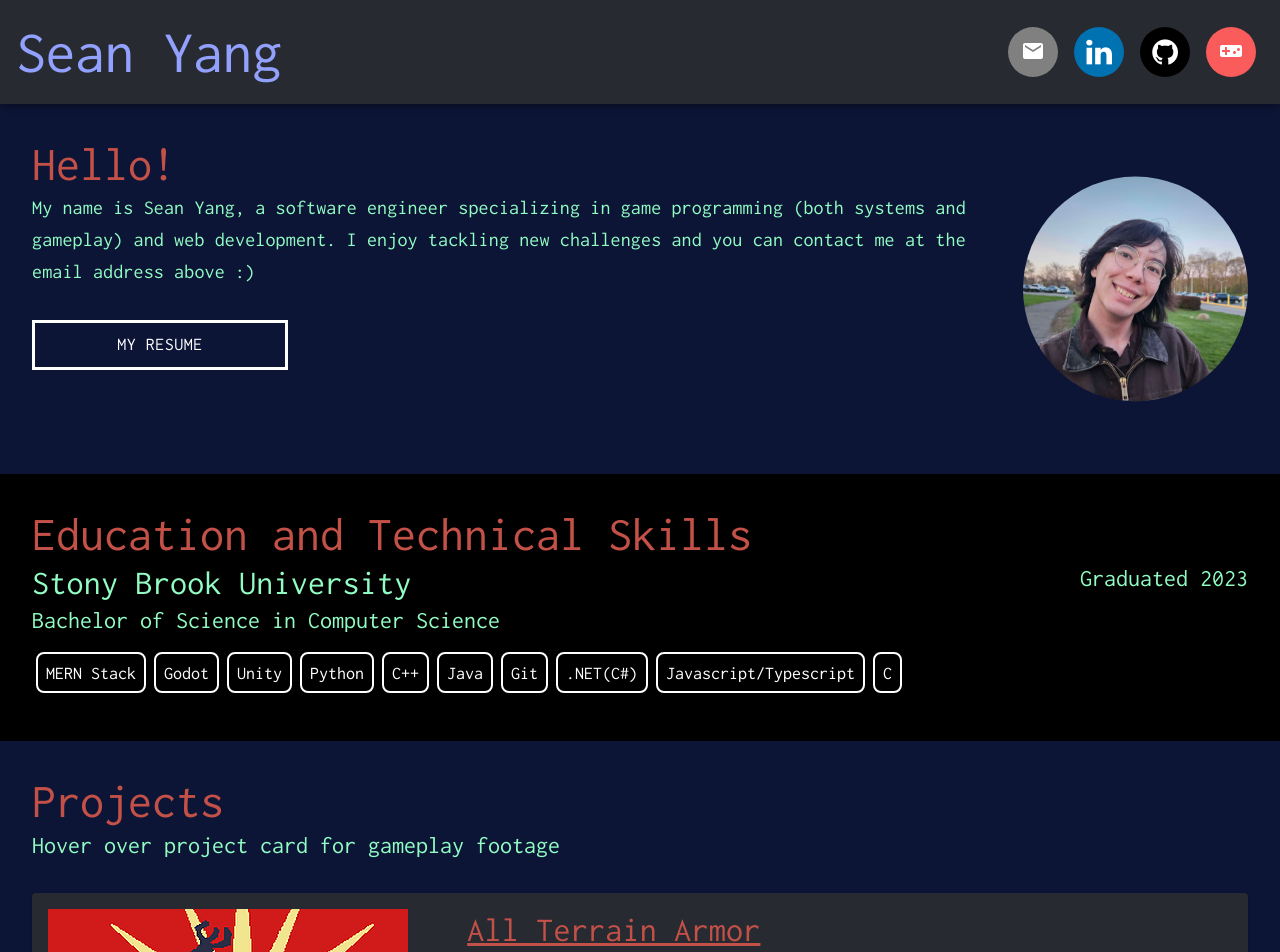
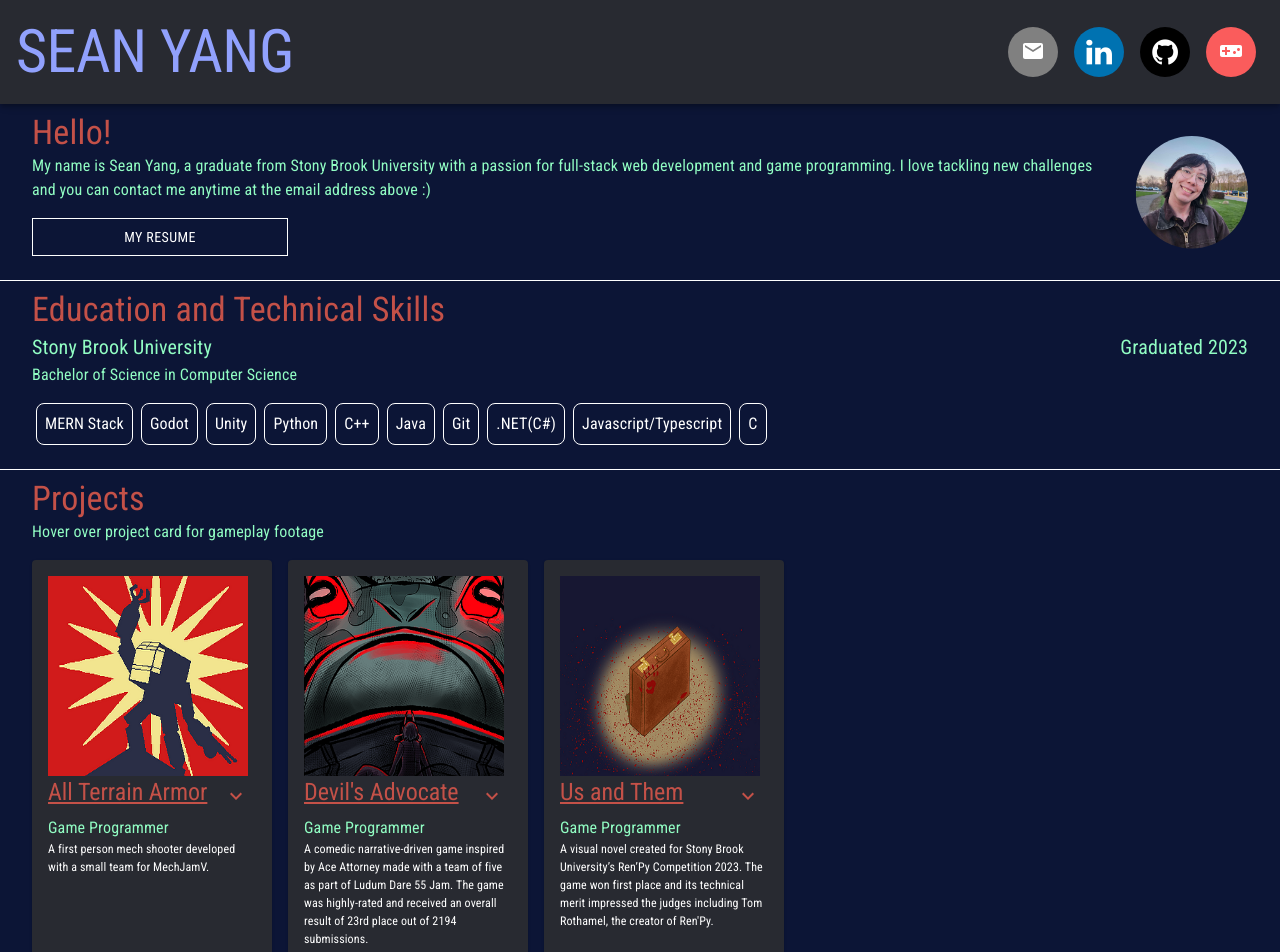
Before and after one commit to s303824/sean-yang, a React (Create React App) app: page / in a window 1280 px wide. Shown: the top 952 px of the page. Built offline with nearby package versions, Linux system fonts and the light colour scheme.

Commit message:
style changes

```diff
--- a/src/App.css
+++ b/src/App.css
@@ -13,12 +13,11 @@
 
 div .project {
   display: flex;
-  flex-direction: row;
-  justify-content: left;
+  flex-direction: column;
 }
 
 .text {
-  font-family: 'inconsolata';
+  font-family: 'roboto';
   font-size: 16;
 }
 
@@ -140,14 +139,19 @@ display: inline;
 }
 
 .badge-list .badge {
-	font-size: 1.125rem;
-	font-weight: 500;
 	list-style: none;
 	padding: 8px;
 	border-radius: 8px;
-	border: 2px solid white;
+	border: 1px solid white;
 	color: white;
 	margin: 0 4px;
 	white-space: nowrap;
 	margin-bottom: 16px;
 }
+
+img .project-image {
+  display: block;
+  margin-left: auto;
+  margin-right: auto;
+  width: 50%;
+}
--- a/src/components/AboutSection.js
+++ b/src/components/AboutSection.js
@@ -4,25 +4,35 @@ import '../App.css';
 import CircleImage from "./CircleImage";
 import resume from '../Sean_Yang_resume.pdf'
 import useMediaQuery from '@mui/material/useMediaQuery';
+import { useState } from "react";
 
 function AboutSection(){
     const matches = useMediaQuery('(min-width:632px)');
     const isWrap = matches ? "nowrap": "wrap-reverse";
     const isPaddingApplied = matches ? 4: 0;
+    const [hover, setHover] = useState(false)
 
+    function resumeMouseEvent(){
+        setHover(!hover)
+    }
 
     return(
-        <Box className="about" sx={{ display:"flex", flexDirection:"row" , flexWrap:isWrap, padding:4, justifyContent:"space-around"}}>
+        <Box className="about" sx={{ display:"flex", flexDirection:"row" , flexWrap:isWrap, px:4, py:1, justifyContent:"space-between"}}>
             <Box sx={{paddingRight:isPaddingApplied}}>
-                <Typography className="subtitle" fontFamily={'inconsolata'} variant="h3">Hello!</Typography>
-                <Typography variant="h6" fontFamily={'inconsolata'}>
-                    My name is Sean Yang, a software engineer specializing in game programming (both systems and gameplay) and web development.
-                    I enjoy tackling new challenges and you can contact me at the email address above :)
+                <Typography className="subtitle" fontFamily={'roboto'} variant="h4">Hello!</Typography>
+                <Typography fontFamily={'roboto'}>
+                    My name is Sean Yang, a graduate from Stony Brook University with a passion for full-stack web development and game programming.
+                    I love tackling new challenges and you can contact me anytime at the email address above :)
                 </Typography>
-                <Button href={resume} sx={{borderRadius: '0%', border: 'solid',color: 'white',borderColor: 'white',  cursor: 'pointer !important', width:'256px', marginTop:4, marginBottom:4, fontFamily:"inconsolata", fontSize:18}} >
+                <Button href={resume} onMouseEnter={resumeMouseEvent} onMouseLeave={resumeMouseEvent} sx={{
+                    borderRadius: '0%', color: 'white', border:"1px solid white",  cursor: 'pointer !important', width:'256px', my:2, fontFamily:"roboto",
+                    '&:hover':{
+                        color:"#0c1536",
+                        backgroundColor:"white",
+                    }
+                    }} >
                           My Resume
                       </Button>
-
             </Box>
             <CircleImage image_file={logo} />
 
--- a/src/components/Badge.js
+++ b/src/components/Badge.js
@@ -1,9 +1,19 @@
+import { useState } from "react";
 import { Box, Typography } from "@mui/material";
 
 export default function Badge({subject}) {
+    const [hover, setHover] = useState(false)
+
+    function resumeMouseEvent(){
+        setHover(!hover)
+    }
+
     return(
-    <Box className='badge'>
-        <Typography fontFamily={'inconsolata'} variant="h7">
+    <Box className='badge' sx={{'&:hover':{
+            color:"#0c1536",
+            backgroundColor:"white",
+        }}}>
+        <Typography fontFamily={'roboto'} >
             {subject}
         </Typography>
     </Box>
--- a/src/components/CircleImage.js
+++ b/src/components/CircleImage.js
@@ -4,7 +4,7 @@ import useMediaQuery from '@mui/material/useMediaQuery';
 
 function CircleImage({image_file}){
     const matches = useMediaQuery('(min-width:632px)');
-    const img_size = matches ? '300vw': '250vh';
+    const img_size = matches ? '150vh': '150vh';
 
     return(
     <Box className="image-container">
--- a/src/components/Education_Skills.js
+++ b/src/components/Education_Skills.js
@@ -4,15 +4,15 @@ import '../App.css';
 
 function Education_Skills(){
     return(
-        <Box sx={{display:"block", flexDirection:"column" , alignContent:"space-between", backgroundColor:'black', padding:4}}>
-            <Typography variant="h3" className="subtitle" fontFamily={'inconsolata'}>Education and Technical Skills</Typography>
+        <Box sx={{display:"block", flexDirection:"column" , alignContent:"space-between", px:4, py:1, borderTop: '1px solid white', borderBottom: '1px solid white'}}>
+            <Typography variant="h4" className="subtitle" fontFamily={'roboto'}>Education and Technical Skills</Typography>
 
             <Box sx={{ flexDirection:"column" , alignContent:"space-between"}}>
                 <Box sx={{display:"flex", flexDirection:"row" , justifyContent:"space-between"}}>
-                    <Typography variant="h4" fontFamily={'inconsolata'}>Stony Brook University</Typography>
-                    <Typography variant="h5" fontFamily={'inconsolata'}>Graduated 2023</Typography>
+                    <Typography variant="h6" fontFamily={'roboto'}>Stony Brook University</Typography>
+                    <Typography variant="h6" fontFamily={'roboto'}>Graduated 2023</Typography>
                 </Box>
-                <Typography variant="h5" fontFamily={'inconsolata'}>Bachelor of Science in Computer Science</Typography>
+                <Typography fontFamily={'roboto'}>Bachelor of Science in Computer Science</Typography>
             </Box>
 
             <TechnicalSection/>
--- a/src/components/ProjectCard.js
+++ b/src/components/ProjectCard.js
@@ -1,41 +1,79 @@
-import * as React from 'react';
+import React, { useState } from 'react';
 import Box from '@mui/material/Box';
 import Card from '@mui/material/Card';
 import CardContent from '@mui/material/CardContent';
 import Typography from '@mui/material/Typography';
 import useMediaQuery from '@mui/material/useMediaQuery';
 import '../App.css';
+import KeyboardArrowDownIcon from '@mui/icons-material/KeyboardArrowDown';
+import KeyboardArrowUpIcon from '@mui/icons-material/KeyboardArrowUp';
+
+import { Icon, IconButton } from '@mui/material';
 
 export default function ProjectCard({title, subtitle, description, list,  page_link, gif, picture}) {
   const matches = useMediaQuery('(min-width:632px)');
   const isWrap = matches ? "nowrap": "wrap";
-  const img_size = matches? "360px": "100%";
+  const img_size = matches? "200px": "100%";
+  const [isHovering, setIsHovering] = useState(false);
+  const [isVisible, setIsVisible] = useState(false);
+
+  const toggleVisibility = () => {
+    setIsVisible(!isVisible);
+  };
+
+  function onCardEnter(){
+    setIsHovering(true);
+    document.getElementById(title).src=gif;
+  }
+
+
+  function onCardLeave(){
+    setIsHovering(false);
+    document.getElementById(title).src=picture;
+    hideListOnLeave();
+  }
+
+  async function hideListOnLeave() {
+    setTimeout(()=>{
+      if(!isHovering){
+        setIsVisible(false);
+      }
+    },1000)
+  }
+
+
 
   return (
-    <Card sx={{ marginBottom: '16px', backgroundColor:'#282a31'}} onMouseEnter={()=>{document.getElementById(title).src=gif }} onMouseLeave={()=>{document.getElementById(title).src=picture }}>
+    <Card sx={{backgroundColor:'#282a31'}} onMouseEnter={onCardEnter} onMouseLeave={onCardLeave}>
         <CardContent>
-
-            <Box className="project" sx={{flexWrap:isWrap}}>
-                <img id={title} src={picture} alt='thumbnail'width={img_size} height="286px" />
-                <Box sx={{display:'flex', flexDirection:'column', marginLeft:'5%', width:"75%"}}>
+            <Box className="project">
+                <img id={title} src={picture} alt='thumbnail' width={img_size} height="200px" className='project-image'/>
+                  <Box sx={{display:'flex', flexDirection:'row', justifyContent:"space-between"}}>
                     <a href={page_link} className='linkTitle' >
-                      <Typography variant='h4' fontFamily={'inconsolata'} color={"#c45148"}>
+                      <Typography variant='h5' fontFamily={'roboto'} color={"#c45148"}>
                         {title}
                       </Typography>
                     </a>
-                    <Typography variant='h6' fontFamily={'inconsolata'} color={"#91fdc3"}>
+
+                    <IconButton disableRipple onClick={toggleVisibility}>{
+                      !isVisible ? <KeyboardArrowDownIcon sx={{ color: '#c45148' }} />:
+                        <KeyboardArrowUpIcon sx={{ color: '#c45148' }} />
+                      }
+                    </IconButton>
+                  </Box>
+                  <Box sx={{display:'flex', flexWrap:'wrap'}}>
+                    <Typography fontFamily={'roboto'} color={"#91fdc3"}>
                     {subtitle}
                     </Typography>
-                    <Typography variant="body0" fontFamily={'inconsolata'} color={"white"}>
+                    <Typography sx={{fontSize:"12px"}} fontFamily={'roboto'} color={"white"}>
                     {description}
                     </Typography>
-                    <Typography variant="body2" fontFamily={'inconsolata'} color={"white"}>
+
+                  </Box>
+                    {isVisible && <Typography sx={{fontSize:"12px"}} fontFamily={'roboto'} color={"white"}>
                     {list}
-                    </Typography>
+                    </Typography>}
                 </Box>
-
-            </Box>
-
         </CardContent>
     </Card>
   );
--- a/src/components/Projects.js
+++ b/src/components/Projects.js
@@ -16,6 +16,8 @@ function Projects(){
     const matches = useMediaQuery('(min-width:632px)');
     const message = matches ? "Hover over project card for gameplay footage": "Click project card for gameplay footage";
 
+    var content = matches ? {display:"grid", gridTemplate:"auto / 240px 240px 240px", gap:'16px', alignItems:'stretch'}:
+    {display:"grid", gap:'16px', alignItems:'stretch'}
 
     const ata_description = "A first person mech shooter developed with a small team for MechJamV.";
     const ata_list =
@@ -45,16 +47,17 @@ function Projects(){
      " and its technical merit impressed the judges including Tom Rothamel, the creator of Ren'Py.";
      const ut_list =
      <ul>
-         <li>Programmed the entire code base including multiple concurrent text boxes for different voices, UI / menu  implementation, and in-engine animations
+         <li>Programmed the entire code base including multiple concurrent text boxes for different voices, UI/menu  implementation, and in-engine animations
          </li>
          <li>Co-wrote the story</li>
      </ul>
 
     return(
-        <Box sx={{display:"flex", flexDirection:"column" , padding:4, alignContent:"space-between"}}>
-            <Typography variant="h3"className="subtitle" fontFamily={'inconsolata'}>Projects</Typography>
-            <Typography variant="h5" sx={{marginBottom:4}} fontFamily={'inconsolata'}>{message}</Typography>
-            <Box>
+        <Box sx={{display:"flex", flexDirection:"column" , px:4, py:1, alignContent:"space-between"}}>
+            <Typography variant="h4"className="subtitle" fontFamily={'roboto'}>Projects</Typography>
+            <Typography sx={{marginBottom:2}} fontFamily={'roboto'}>{message}</Typography>
+
+            <Box sx={content}>
                 <ProjectCard title={"All Terrain Armor"} gif={ATA_clip} picture={ATA} subtitle={"Game Programmer"} description={ata_description} list={ata_list} page_link={'https://alimen6.itch.io/all-terrain-armor'} />
                 <ProjectCard title={"Devil's Advocate"} gif={DA_clip} picture={DA} subtitle={"Game Programmer"} description={da_description} list={da_list} page_link={'https://spectradev.itch.io/devilsadvocate'}/>
                 <ProjectCard title={"Us and Them"} gif={UT_clip} picture={UT} subtitle={"Game Programmer"} description={ut_description} list={ut_list} page_link={'https://xander1230.itch.io/us-and-them'} />
--- a/src/components/TopBar.js
+++ b/src/components/TopBar.js
@@ -8,8 +8,8 @@ function TopBar(){
         <Box sx={{position:"sticky", justifyContent:'left'}}>
           <AppBar position="sticky">
             <Box className='bar' sx={{display:'flex', flexWrap:'wrap'}}>
-              <Typography variant="h2" className="title" sx={{flexGrow: 1, textAlign:"left" , padding:2}} fontFamily={'inconsolata'}>
-                Sean Yang
+              <Typography variant="h2" className="title" sx={{flexGrow: 1, textAlign:"left" , padding:2}} fontFamily={'roboto'}>
+                SEAN YANG
               </Typography>
 
                 <ButtonGroup sx={{ margin:2}}>
@@ -18,7 +18,6 @@ function TopBar(){
                         <EmailIcon/>
                       </a>
                     </IconButton>
-
                     <IconButton>
                       <a href="https://www.linkedin.com/in/sean-y-430595124/" class="fa fa-linkedin"/>
                     </IconButton>
--- a/src/index.css
+++ b/src/index.css
@@ -7,6 +7,12 @@
   font-family: 'inconsolata_bold';
   src: url(./inconsolata.bold.ttf);
 }
+
+@font-face {
+  font-family: 'roboto';
+  src: url(./RobotoCondensed-Regular.ttf);
+}
+
 
 body {
   margin: 0;
```
Also changed, not shown: src/RobotoCondensed-Regular.ttf (added).
